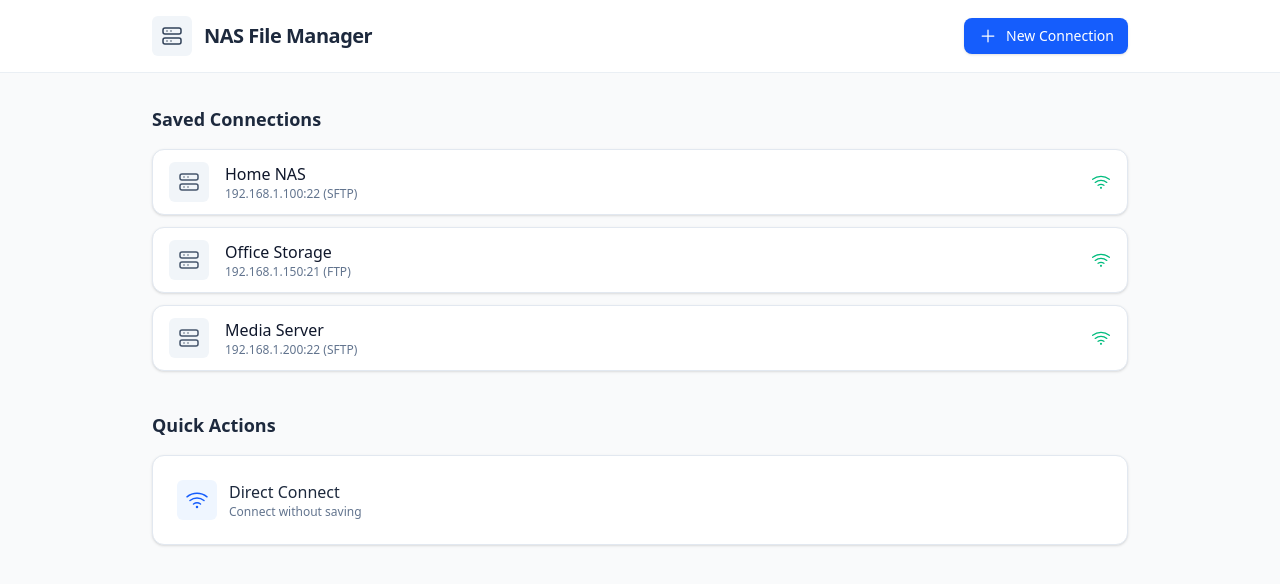
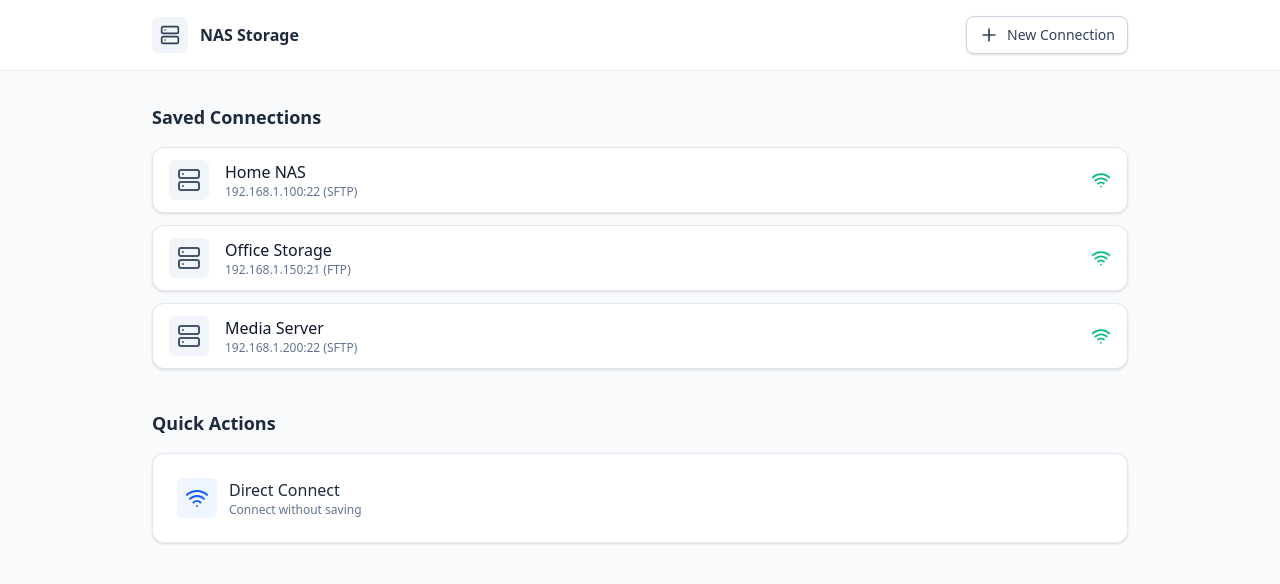
Before and after one commit to coolestcoder655/NAS-Storage-App, a React (Vite) app: page / in a window 1280 px wide. Shown: the top 584 px of the page. Built offline with nearby package versions, Linux system fonts and the light colour scheme.

Commit message:
feat: integrate lucide-react icons and refactor connection handling in App component

```diff
--- a/package.json
+++ b/package.json
@@ -13,6 +13,7 @@
     "@tailwindcss/vite": "^4.1.12",
     "@tauri-apps/api": "^2",
     "@tauri-apps/plugin-opener": "^2",
+    "lucide-react": "^0.460.0",
     "react": "^19.1.0",
     "react-dom": "^19.1.0",
     "tailwindcss": "^4.1.12"
--- a/src/App.tsx
+++ b/src/App.tsx
@@ -1,61 +1,8 @@
-import React from "react";
+import { useEffect, useState, useRef } from "react";
+import { Server as ServerIcon, Plus, Wifi, LoaderCircle, CheckCircle2 } from "lucide-react";
+import ServerCard, { SavedConn } from "./components/Server";
 
-// Simple inline SVG icons so we don't add any deps
-const ServerIcon = ({ className = "w-6 h-6" }: { className?: string }) => (
-  <svg
-    className={className}
-    viewBox="0 0 24 24"
-    fill="none"
-    stroke="currentColor"
-    strokeWidth="1.5"
-    strokeLinecap="round"
-    strokeLinejoin="round"
-    aria-hidden
-  >
-    <rect x="3" y="4" width="18" height="6" rx="2" />
-    <rect x="3" y="14" width="18" height="6" rx="2" />
-    <path d="M7 7h.01M11 7h.01M7 17h.01M11 17h.01" />
-  </svg>
-);
-
-const PlusIcon = ({ className = "w-5 h-5" }: { className?: string }) => (
-  <svg
-    className={className}
-    viewBox="0 0 24 24"
-    fill="none"
-    stroke="currentColor"
-    strokeWidth="1.5"
-    strokeLinecap="round"
-    strokeLinejoin="round"
-    aria-hidden
-  >
-    <path d="M12 5v14M5 12h14" />
-  </svg>
-);
-
-const WifiIcon = ({ className = "w-5 h-5", colorClass = "text-emerald-500" }: { className?: string; colorClass?: string }) => (
-  <svg
-    className={`${className} ${colorClass}`}
-    viewBox="0 0 24 24"
-    fill="none"
-    stroke="currentColor"
-    strokeWidth="1.5"
-    strokeLinecap="round"
-    strokeLinejoin="round"
-    aria-hidden
-  >
-    <path d="M2 8.82a16 16 0 0 1 20 0" />
-    <path d="M5 12.5a11 11 0 0 1 14 0" />
-    <path d="M8.5 16a6 6 0 0 1 7 0" />
-    <circle cx="12" cy="19" r="1.25" fill="currentColor" stroke="none" />
-  </svg>
-);
-
-type SavedConn = {
-  name: string;
-  detail: string;
-  protocol: string;
-};
+// Switch to lucide-react icons
 
 const savedConnections: SavedConn[] = [
   { name: "Home NAS", detail: "192.168.1.100:22", protocol: "SFTP" },
@@ -63,10 +10,58 @@ const savedConnections: SavedConn[] = [
   { name: "Media Server", detail: "192.168.1.200:22", protocol: "SFTP" },
 ];
 
+
+
 const App: React.FC = () => {
-  const [modalMode, setModalMode] = React.useState<null | "new" | "direct">(null);
+  const [modalMode, setModalMode] = useState<null | "new" | "direct">(null);
+  const [activeConn, setActiveConn] = useState<SavedConn | null>(null);
+  const [connectStep, setConnectStep] = useState<number>(-1); // -1 = idle, 0..2 steps
+  const stepTimer = useRef<number | null>(null);
 
   const closeModal = () => setModalMode(null);
+
+  const cancelConnect = () => {
+    if (stepTimer.current) {
+      clearTimeout(stepTimer.current);
+      stepTimer.current = null;
+    }
+    setConnectStep(-1);
+    setActiveConn(null);
+  };
+
+  const startConnectFlow = (conn: SavedConn) => {
+    setModalMode(null); // ensure form modal closed
+    setActiveConn(conn);
+    setConnectStep(0);
+  };
+
+  useEffect(() => {
+    if (connectStep === -1) return;
+
+    if (stepTimer.current) {
+      clearTimeout(stepTimer.current);
+    }
+
+    // delays per step to visualize progress
+    const delays = [1200, 1400, 1200];
+    const currentDelay = delays[Math.min(connectStep, delays.length - 1)];
+
+    stepTimer.current = window.setTimeout(() => {
+      if (connectStep < 2) {
+        setConnectStep((s) => s + 1);
+      } else {
+        // success shown, then close
+        cancelConnect();
+      }
+    }, currentDelay) as unknown as number;
+
+    return () => {
+      if (stepTimer.current) {
+        clearTimeout(stepTimer.current);
+        stepTimer.current = null;
+      }
+    };
+  }, [connectStep]);
 
   return (
     <div className="min-h-screen bg-gray-50 text-slate-800">
@@ -75,18 +70,20 @@ const App: React.FC = () => {
         <div className="mx-auto flex max-w-5xl items-center justify-between px-6 py-4">
           <div className="flex items-center gap-3">
             <span className="inline-flex items-center justify-center rounded-md bg-slate-100 p-2 text-slate-700">
-              <ServerIcon className="h-6 w-6" />
+              <ServerIcon className="h-5 w-5" />
             </span>
-            <h1 className="text-xl font-semibold tracking-tight">NAS File Manager</h1>
+            <span className="font-semibold">NAS Storage</span>
           </div>
+          <div>
             <button
               type="button"
               onClick={() => setModalMode("new")}
-            className="inline-flex items-center gap-2 rounded-lg bg-blue-600 px-3.5 py-2 text-sm font-medium text-white shadow-sm hover:bg-blue-700 focus:outline-none focus-visible:ring-2 focus-visible:ring-blue-500"
+              className="inline-flex items-center gap-2 rounded-lg border border-slate-300 bg-white px-3 py-2 text-sm font-medium text-slate-700 shadow-sm transition hover:bg-slate-50"
             >
-            <PlusIcon />
+              <Plus className="h-5 w-5" />
               New Connection
             </button>
+          </div>
         </div>
       </header>
 
@@ -97,23 +94,7 @@ const App: React.FC = () => {
           <h2 className="mb-4 text-lg font-semibold">Saved Connections</h2>
           <div className="space-y-3">
             {savedConnections.map((c) => (
-              <div
-                key={c.name}
-                className="group flex items-center justify-between rounded-xl border border-slate-200 bg-white px-4 py-3 shadow-sm transition hover:shadow-md"
-              >
-                <div className="flex items-center gap-4">
-                  <div className="rounded-md bg-slate-100 p-2 text-slate-600">
-                    <ServerIcon className="h-6 w-6" />
-                  </div>
-                  <div>
-                    <div className="font-medium text-slate-900">{c.name}</div>
-                    <div className="text-xs text-slate-500">
-                      {c.detail} ({c.protocol})
-                    </div>
-                  </div>
-                </div>
-                <WifiIcon />
-              </div>
+              <ServerCard key={c.name} conn={c} startConnectFlow={startConnectFlow} />
             ))}
           </div>
         </section>
@@ -128,7 +109,7 @@ const App: React.FC = () => {
               className="flex w-full items-center gap-3 rounded-lg p-2 text-left transition hover:bg-slate-50"
             >
               <span className="rounded-md bg-blue-50 p-2 text-blue-600">
-                <WifiIcon className="h-6 w-6" colorClass="text-blue-600" />
+                <Wifi className="h-6 w-6 text-blue-600" />
               </span>
               <div>
                 <div className="font-medium">Direct Connect</div>
@@ -231,6 +212,43 @@ const App: React.FC = () => {
           </div>
         </div>
       )}
+
+      {/* Connection Progress Modal */}
+      {activeConn && connectStep >= 0 && (
+        <div className="fixed inset-0 z-50 flex items-start justify-center">
+          <div className="absolute inset-0 bg-white" onClick={cancelConnect} />
+          <div className="relative mt-24 w-full max-w-lg rounded-xl bg-white p-8 shadow-xl">
+            {/* corner icon */}
+            <div className="absolute left-4 top-4">
+              {connectStep < 2 ? (
+                <LoaderCircle className={`h-6 w-6 ${connectStep === 0 ? "text-blue-500" : "text-amber-500"} animate-spin`} />
+              ) : (
+                <CheckCircle2 className="h-7 w-7 text-emerald-500" />
+              )}
+            </div>
+            <div className="text-center">
+              <h3 className="text-lg font-semibold">
+                {connectStep === 0 && "Connecting to NAS..."}
+                {connectStep === 1 && "Authenticating..."}
+                {connectStep === 2 && "Connected successfully!"}
+              </h3>
+              <p className="mt-2 text-slate-600">Connecting to {activeConn.name}</p>
+              <p className="mt-2 text-xs text-slate-500">
+                {activeConn.detail} ({activeConn.protocol})
+              </p>
+              <div className="mt-6">
+                <button
+                  type="button"
+                  onClick={cancelConnect}
+                  className="text-sm font-medium text-slate-600 hover:text-slate-800"
+                >
+                  Cancel
+                </button>
+              </div>
+            </div>
+          </div>
+        </div>
+      )}
     </div>
   );
 };
--- /dev/null
+++ b/src/components/Server.tsx
@@ -0,0 +1,38 @@
+import { Server as ServerIcon, Wifi } from "lucide-react";
+
+export interface SavedConn {
+    name: string;
+    detail: string;
+    protocol: string;
+}
+
+type Props = {
+    conn: SavedConn;
+    startConnectFlow: (conn: SavedConn) => void;
+};
+
+// Single reusable card component
+const Server: React.FC<Props> = ({ conn, startConnectFlow }) => {
+    return (
+        <div
+            onClick={() => startConnectFlow(conn)}
+            role="button"
+            className="group flex cursor-pointer items-center justify-between rounded-xl border border-slate-200 bg-white px-4 py-3 shadow-sm transition hover:shadow-md"
+        >
+            <div className="flex items-center gap-4">
+                <div className="rounded-md bg-slate-100 p-2 text-slate-600">
+                    <ServerIcon className="h-6 w-6" />
+                </div>
+                <div>
+                    <div className="font-medium text-slate-900">{conn.name}</div>
+                    <div className="text-xs text-slate-500">
+                        {conn.detail} ({conn.protocol})
+                    </div>
+                </div>
+            </div>
+            <Wifi className="w-5 h-5 text-emerald-500" />
+        </div>
+    );
+};
+
+export default Server;
```
Also changed, not shown: 1 other file (tests, documents, lock files or other folders). Lines whose indentation alone changed are shown as unchanged.
